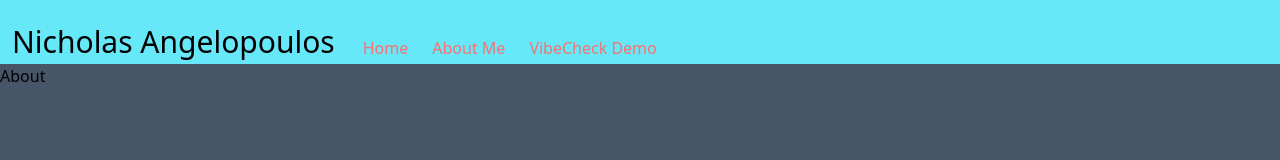
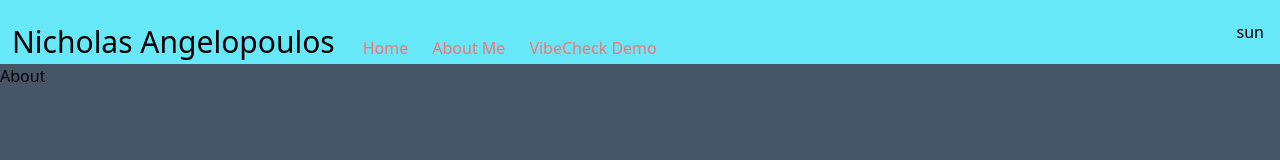
Before and after one commit to NickyAngel/portfolio, a Next.js app: page /about in a window 1280 px wide. Shown: the top 160 px of the page. Built offline with nearby package versions, Linux system fonts and the light colour scheme.

Commit message:
beginning dark mode toggle. navbar spacing working

```diff
--- /dev/null
+++ b/components/DarkModeToggle.js
@@ -0,0 +1,6 @@
+import React from "react";
+
+export default function DarkModeToggle() {
+  let mode = "light";
+  return <div>{mode === "dark" ? <div>moon</div> : <div>sun</div>}</div>;
+}
--- a/components/Navbar.js
+++ b/components/Navbar.js
@@ -1,5 +1,6 @@
 import Link from "next/link";
 import React from "react";
+import DarkModeToggle from "./DarkModeToggle";
 import NavItem from "./NavItem";
 
 const MENU_LIST = [
@@ -9,12 +10,13 @@ const MENU_LIST = [
 ];
 const Navbar = () => {
   return (
-    <header className="fixed flex h-16 min-w-full flex-row items-center bg-cyan-300">
-      <nav className="flex min-h-full flex-row items-end px-3">
+    <header className="fixed flex h-16 min-w-full flex-row items-center  bg-cyan-300">
+      <nav className="flex min-h-full min-w-full flex-row items-end justify-between px-3">
+        <div className="flex min-h-full items-end">
           <Link href={"/"} className=" flex min-h-full items-end pb-1 text-3xl">
             <h1 className="min-h-full text-3xl">Nicholas Angelopoulos</h1>
           </Link>
-        <div className="flex min-h-full flex-row px-4">
+          <div className="flex min-h-full flex-row px-4 ">
             {MENU_LIST.map((menu) => (
               <div
                 className="flex h-16 items-end pb-1 hover:cursor-pointer hover:bg-cyan-700 "
@@ -24,6 +26,10 @@ const Navbar = () => {
               </div>
             ))}
           </div>
+        </div>
+        <div className="py-5 px-1">
+          <DarkModeToggle />
+        </div>
       </nav>
     </header>
   );
--- a/pages/_document.js
+++ b/pages/_document.js
@@ -1,10 +1,15 @@
 import { Html, Head, Main, NextScript } from "next/document";
+import React, { useEffect } from "react";
 
 export default function Document() {
+  let themeVal = "light";
+  useEffect(() => {
+    if (localStorage.getItem("theme") === "dark") themeVal = "dark";
+  });
   return (
     <Html lang="en">
       <Head />
-      <body>
+      <body className={themeVal === "dark" ? "dark" : "light"}>
         <Main />
         <NextScript />
       </body>
```
Lines whose indentation alone changed are shown as unchanged.
